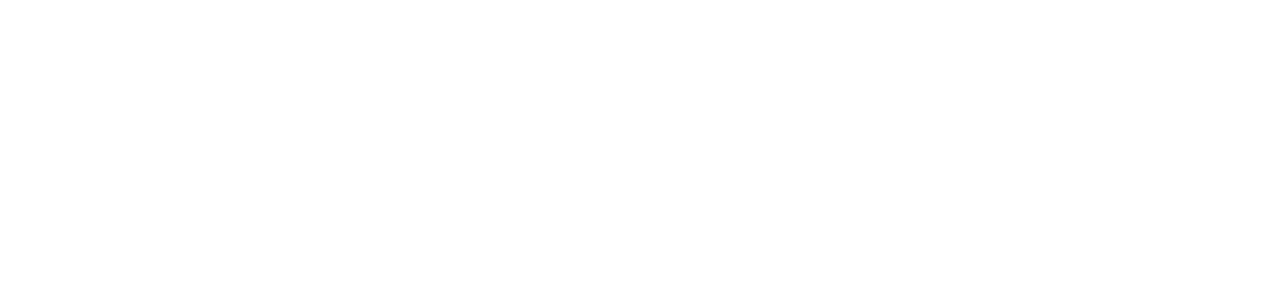
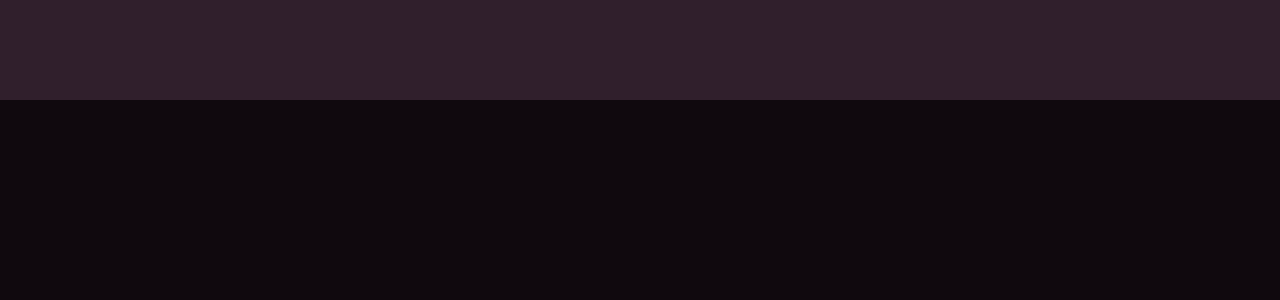
Before and after one commit to GsmGrabriella/dazanimes, a React (Create React App) app in the folder frontend/: page /Profile in a window 1280 px wide. Before the commit this address had no page. Shown: the top 300 px of the page. Built offline with nearby package versions, Linux system fonts and the light colour scheme.

Commit message:
feat: create profile file & header inital

```diff
--- a/frontend/src/App.tsx
+++ b/frontend/src/App.tsx
@@ -2,6 +2,7 @@ import React from 'react';
 import Home from './pages/Home';
 import Login from './pages/Auth/Login';
 import Register from './pages/Auth/Register';
+import Profile from './pages/Profile';
 import { BrowserRouter, Routes, Route } from 'react-router-dom';
 
 
@@ -12,6 +13,7 @@ const App: React.FC = () => (
 			<Route path="/" element={<Home />} />
 			<Route path="/login" element={<Login />} />
 			<Route path="/Register" element={<Register />} />
+			<Route path="/Profile" element={<Profile />} />
 		</Routes>
 	</BrowserRouter>
 );
--- /dev/null
+++ b/frontend/src/components/NavBar/index.tsx
@@ -0,0 +1,29 @@
+// importa as dependências necessárias
+import React from 'react'; // importa o React
+import { useState, useEffect } from 'react' // importa o useState
+import { useNavigate } from "react-router-dom"; // importa o useNavigate
+import api from '../../util/api'; // importa a instância do axios
+
+import './styles.css'; // importa o arquivo de estilos
+
+// define o componente NavBar
+const NavBar: React.FC = () => {
+  // cria um estado para armazenar o usuário
+  const [user, setUser] = useState<any>(null);
+  const [width, setWidth] = useState(window.innerWidth);
+
+  // define o efeito colateral para buscar o usuário no localStorage
+  useEffect(() => {
+    const user = localStorage.getItem('user');
+    if (user) {
+      setUser(JSON.parse(user));
+    }
+  }, []);
+
+  // retorna o JSX do componente
+  return <header className='header'>
+
+  </header>
+}
+
+export default NavBar;
--- /dev/null
+++ b/frontend/src/pages/Profile/index.tsx
@@ -0,0 +1,30 @@
+// importa as dependências necessárias
+import React from 'react'; // importa o React
+import { useState, useEffect } from 'react' // importa o useState
+import { useNavigate } from "react-router-dom"; // importa o useNavigate
+import api from '../../util/api'; // importa a instância do axios
+
+import NavBar from '../../components/NavBar/'; // importa o componente NavBar
+
+import './styles.css'; // importa o arquivo de estilos
+
+// define o componente Profile
+const Profile: React.FC = () => {
+  // cria um estado para armazenar o usuário
+  const [user, setUser] = useState<any>(null);
+
+  // define o efeito colateral para buscar o usuário no localStorage
+  useEffect(() => {
+    const user = localStorage.getItem('user');
+    if (user) {
+      setUser(JSON.parse(user));
+    }
+  }, []);
+
+  // retorna o JSX do componente
+  return <div className="container">
+    <NavBar/>
+</div>
+}
+
+export default Profile;
```
Also changed, not shown: frontend/src/components/NavBar/styles.css (added), frontend/src/pages/Profile/styles.css (added).
